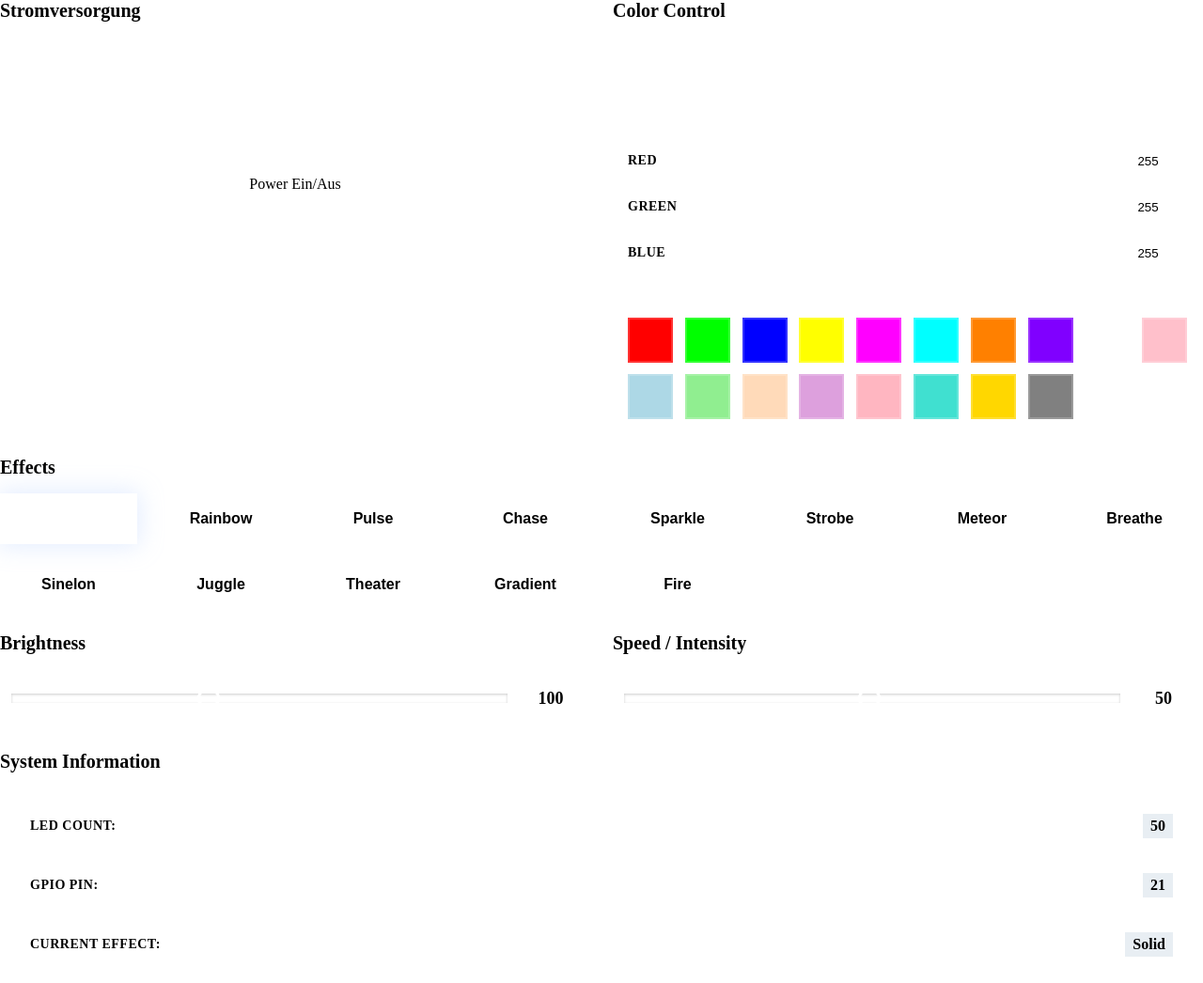
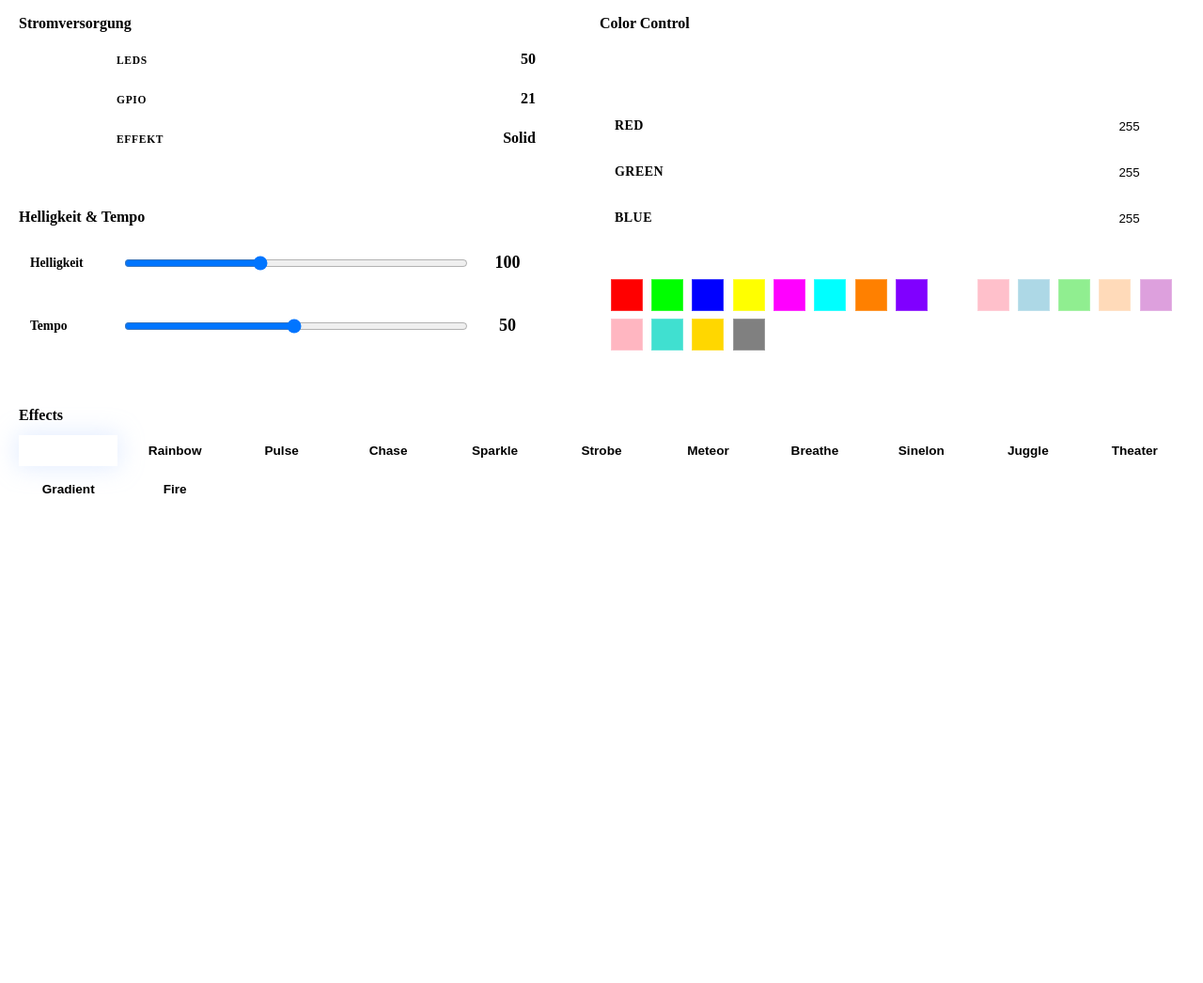
Before and after one commit to pepperonas/lichtwerk-controller, a Flask app: page / in a window 1280 px wide. Shown: the part 43-1089 px from the top of the page at 94% size. After the commit the page ends 568 px from the top, so only its background shows below. Run offline with Flask 3, Linux system fonts and the light colour scheme.

Commit message:
feat(ui): compact desktop layout - no more dead space under the power button
The page was ~1540px tall on desktop and mostly air. Root causes and
fixes:
- main is a grid and cards STRETCH to row height by default, so the
  power card was as tall as the colour card with ~300px of nothing
  under the button -> align-items:start.
- That empty space now carries the device facts (LEDs/GPIO/effect)
  which previously occupied a whole fat card of their own; the power
  button shrinks to 72px and sits next to them.
- Brightness and Speed were two cards for one slider each -> one
  Helligkeit

```diff
--- a/static/css/style.css
+++ b/static/css/style.css
@@ -669,3 +669,129 @@
 .control-section:hover{transform:translateY(-3px)}
 .color-preset:hover{transform:scale(1.28) rotate(-8deg)}
 @media(prefers-reduced-motion:reduce){*{animation:none!important}}
+
+/* ═══ Layout-Optimierung Desktop (2026-08-15) ══════════════════════════════
+   Befund: (a) `main` ist ein Grid — Karten STRECKEN sich per Default auf die
+   Zeilenhoehe, deshalb war die Power-Karte so hoch wie die Farb-Karte und
+   darunter ~300 px leer; (b) auf Desktop war schlicht alles zu gross
+   (140-px-Effekt-Pillen, 48-px-Farbkreise, 120-px-Power-Knopf, 80-px-
+   Farbvorschau). Gefixt wird beides an der Wurzel: align-items:start plus
+   eine desktop-gescopte Verdichtung. Mobil bleibt grossflaechig bedienbar. */
+
+main { align-items: start; }
+
+/* Power-Karte: Knopf + Geraete-Fakten nebeneinander statt Knopf + Leere */
+.power-row { display: flex; align-items: center; gap: var(--spacing-5); }
+.power-row .power-button { margin: 0; flex: 0 0 auto; }
+.device-facts { display: grid; gap: var(--spacing-2); margin: 0; min-width: 0; flex: 1; }
+.device-facts > div {
+    display: flex; align-items: baseline; justify-content: space-between;
+    gap: var(--spacing-3); padding: var(--spacing-2) var(--spacing-3);
+    background: var(--background-darker); border-radius: var(--radius);
+}
+.device-facts dt {
+    font-size: .72rem; font-weight: 700; letter-spacing: .06em;
+    text-transform: uppercase; color: var(--text-secondary);
+}
+.device-facts dd {
+    margin: 0; font-weight: 700; font-variant-numeric: tabular-nums;
+    color: var(--accent-blue); overflow: hidden; text-overflow: ellipsis;
+    white-space: nowrap;
+}
+
+/* Helligkeit & Tempo: zwei beschriftete Zeilen in einer Karte */
+.level-row {
+    display: grid; grid-template-columns: 5.5rem 1fr auto;
+    align-items: center; gap: var(--spacing-3);
+    padding: var(--spacing-2) var(--spacing-3);
+    background: var(--background-darker); border-radius: var(--radius-lg);
+}
+.level-row + .level-row { margin-top: var(--spacing-3); }
+.level-row label { font-size: .85rem; font-weight: 600; color: var(--text-secondary); }
+.level-row input[type="range"] { width: 100%; }
+
+/* Ab Tablet verdichten — die Touch-Groessen bleiben mobil unangetastet */
+@media (min-width: 768px) {
+    .control-section { padding: var(--spacing-4) var(--spacing-5); }
+    .control-section h3 { font-size: 1rem; margin-bottom: var(--spacing-3); }
+    .power-button { width: 72px; height: 72px; border-width: 2px; }
+    .power-button svg { width: 34px; height: 34px; }
+    .color-display { height: 44px; margin-bottom: var(--spacing-3); }
+    .predefined-colors {
+        grid-template-columns: repeat(auto-fit, minmax(34px, 1fr));
+        gap: var(--spacing-2); padding: var(--spacing-3);
+        margin-top: var(--spacing-3);
+    }
+    .color-preset { width: 34px; height: 34px; border-width: 1px; }
+    .effects-grid {
+        grid-template-columns: repeat(auto-fit, minmax(104px, 1fr));
+        gap: var(--spacing-2);
+    }
+    .effect-btn {
+        padding: var(--spacing-2) var(--spacing-3);
+        font-size: .85rem; border-width: 1px;
+    }
+}
+
+/* Desktop: Power + Regler stapeln links, die hohe Farb-Karte steht rechts */
+@media (min-width: 1200px) {
+    main {
+        grid-template-columns: minmax(0, 1fr) minmax(0, 1.1fr);
+        grid-template-areas:
+            "power   color"
+            "levels  color"
+            "effects effects";
+        gap: var(--spacing-4);
+    }
+    .control-section:nth-child(1) { grid-area: power; }
+    .control-section:nth-child(2) { grid-area: color; }
+    .control-section:nth-child(3) { grid-area: effects; }
+    .control-section:nth-child(4) { grid-area: levels; }
+}
+
+/* Tablet: dieselbe Aufteilung, nur enger */
+@media (min-width: 768px) and (max-width: 1199px) {
+    main {
+        grid-template-columns: 1fr 1fr;
+        grid-template-areas:
+            "power   color"
+            "levels  color"
+            "effects effects";
+    }
+    .control-section:nth-child(1) { grid-area: power; }
+    .control-section:nth-child(2) { grid-area: color; }
+    .control-section:nth-child(3) { grid-area: effects; }
+    .control-section:nth-child(4) { grid-area: levels; }
+}
+
+/* Mobil: eine Spalte, Fakten unter den Knopf, alles gross genug zum Tippen */
+@media (max-width: 767px) {
+    main { grid-template-columns: 1fr; grid-template-areas: none; }
+    .control-section:nth-child(n) { grid-area: auto; }
+    .power-row { flex-direction: column; align-items: stretch; gap: var(--spacing-4); }
+    .power-row .power-button { align-self: center; }
+    .level-row { grid-template-columns: 4.5rem 1fr auto; }
+}
+
+/* Mobil-Korrekturen zum Layout-Pass (2026-08-15) */
+@media (max-width: 767px) {
+    /* ⚠️ Farbfelder waren FIX 40 px breit in `repeat(6, 1fr)`-Spalten — in
+       einer 266-px-Karte ergab das 316 px Inhalt, die Felder liefen rechts
+       aus der Karte. Jetzt fuellen sie ihre Spalte und koennen per
+       Konstruktion nicht mehr ueberlaufen. */
+    .predefined-colors { grid-template-columns: repeat(auto-fit, minmax(38px, 1fr)); }
+    .color-preset { width: auto; height: auto; aspect-ratio: 1; min-width: 0; }
+
+    /* RGB: eine Zeile (Label | Slider | Zahl) statt drei Stockwerke —
+       spart je Kanal ~50 px Hoehe. */
+    .color-input-group {
+        display: grid; grid-template-columns: 3.2rem minmax(0, 1fr) 3.4rem;
+        align-items: center; gap: var(--spacing-2);
+    }
+    .color-input-group label { text-align: left; min-width: 0; }
+    .color-input-group input[type="range"] { min-width: 0; width: 100%; }
+    .color-input-group input[type="number"] {
+        width: 100%; min-width: 0; padding-left: 4px; padding-right: 4px;
+        text-align: center; font-variant-numeric: tabular-nums;
+    }
+}
--- a/templates/index.html
+++ b/templates/index.html
@@ -5,7 +5,7 @@
     <meta name="viewport" content="width=device-width, initial-scale=1.0">
     <title>Lichtwerk Controller</title>
     <link rel="stylesheet" href="/shared/theme.css">
-    <link rel="stylesheet" href="static/css/style.css">
+    <link rel="stylesheet" href="static/css/style.css?v=4">
     <link rel="manifest" href="static/site.webmanifest">
     <meta name="theme-color" content="#2B2E3B">
 <style>
@@ -127,18 +127,24 @@
         </header>
 
         <main>
-            <!-- Power Control -->
-            <section class="control-section">
+            <!-- Power + Geraete-Fakten (2026-08-15): der Platz UNTER dem
+                 Knopf war leer, weil die Karte im Grid auf die Hoehe der
+                 Farb-Karte gestreckt wurde. Jetzt traegt er die Fakten, die
+                 vorher eine eigene fette Karte belegten. -->
+            <section class="control-section" id="sec-power">
                 <h3>Stromversorgung</h3>
-                <div style="display: flex; justify-content: center; align-items: center; flex-direction: column;">
-                    <div class="power-button" id="power-btn">
+                <div class="power-row">
+                    <div class="power-button" id="power-btn" role="button" tabindex="0"
+                         aria-label="Power Ein/Aus">
                         <svg viewBox="0 0 24 24">
                             <path d="M12 3v10M5.25 8.25A7.5 7.5 0 1 0 18.75 8.25" stroke-linecap="round"></path>
                         </svg>
                     </div>
-                    <p style="text-align: center; color: var(--text-secondary); margin-top: var(--spacing-3);">
-                        Power Ein/Aus
-                    </p>
+                    <dl class="device-facts">
+                        <div><dt>LEDs</dt><dd id="led-count">--</dd></div>
+                        <div><dt>GPIO</dt><dd id="gpio-pin">--</dd></div>
+                        <div><dt>Effekt</dt><dd id="current-effect">--</dd></div>
+                    </dl>
                 </div>
             </section>
 
@@ -217,46 +223,25 @@
                 </div>
             </section>
 
-            <!-- Brightness Control -->
-            <section class="control-section">
-                <h3>Brightness</h3>
-                <div class="slider-container">
+            <!-- Helligkeit + Tempo: zwei Zeilen in EINER Karte — je ein
+                 Slider rechtfertigte keine eigene Karte. -->
+            <section class="control-section" id="sec-levels">
+                <h3>Helligkeit &amp; Tempo</h3>
+                <div class="level-row">
+                    <label for="brightness-slider">Helligkeit</label>
                     <input type="range" id="brightness-slider" min="0" max="255" value="100">
-                    <div class="slider-value" id="brightness-value">100</div>
+                    <output class="slider-value" id="brightness-value" for="brightness-slider">100</output>
                 </div>
-            </section>
-
-            <!-- Speed Control -->
-            <section class="control-section">
-                <h3>Speed / Intensity</h3>
-                <div class="slider-container">
+                <div class="level-row">
+                    <label for="speed-slider">Tempo</label>
                     <input type="range" id="speed-slider" min="1" max="100" value="50">
-                    <div class="slider-value" id="speed-value">50</div>
-                </div>
-            </section>
-
-            <!-- System Info -->
-            <section class="control-section">
-                <h3>System Information</h3>
-                <div class="system-info">
-                    <div class="info-item">
-                        <span class="info-label">LED Count:</span>
-                        <span class="info-value" id="led-count">--</span>
-                    </div>
-                    <div class="info-item">
-                        <span class="info-label">GPIO Pin:</span>
-                        <span class="info-value" id="gpio-pin">--</span>
-                    </div>
-                    <div class="info-item">
-                        <span class="info-label">Current Effect:</span>
-                        <span class="info-value" id="current-effect">--</span>
-                    </div>
+                    <output class="slider-value" id="speed-value" for="speed-slider">50</output>
                 </div>
             </section>
         </main>
     </div>
 
-    <script src="static/js/app.js"></script>
+    <script src="static/js/app.js?v=2"></script>
 <script>/* cursor-sheen (gated, rAF-throttled, additiv) */
 (function(){try{
   if(!matchMedia('(hover:hover) and (pointer:fine)').matches) return;
```
